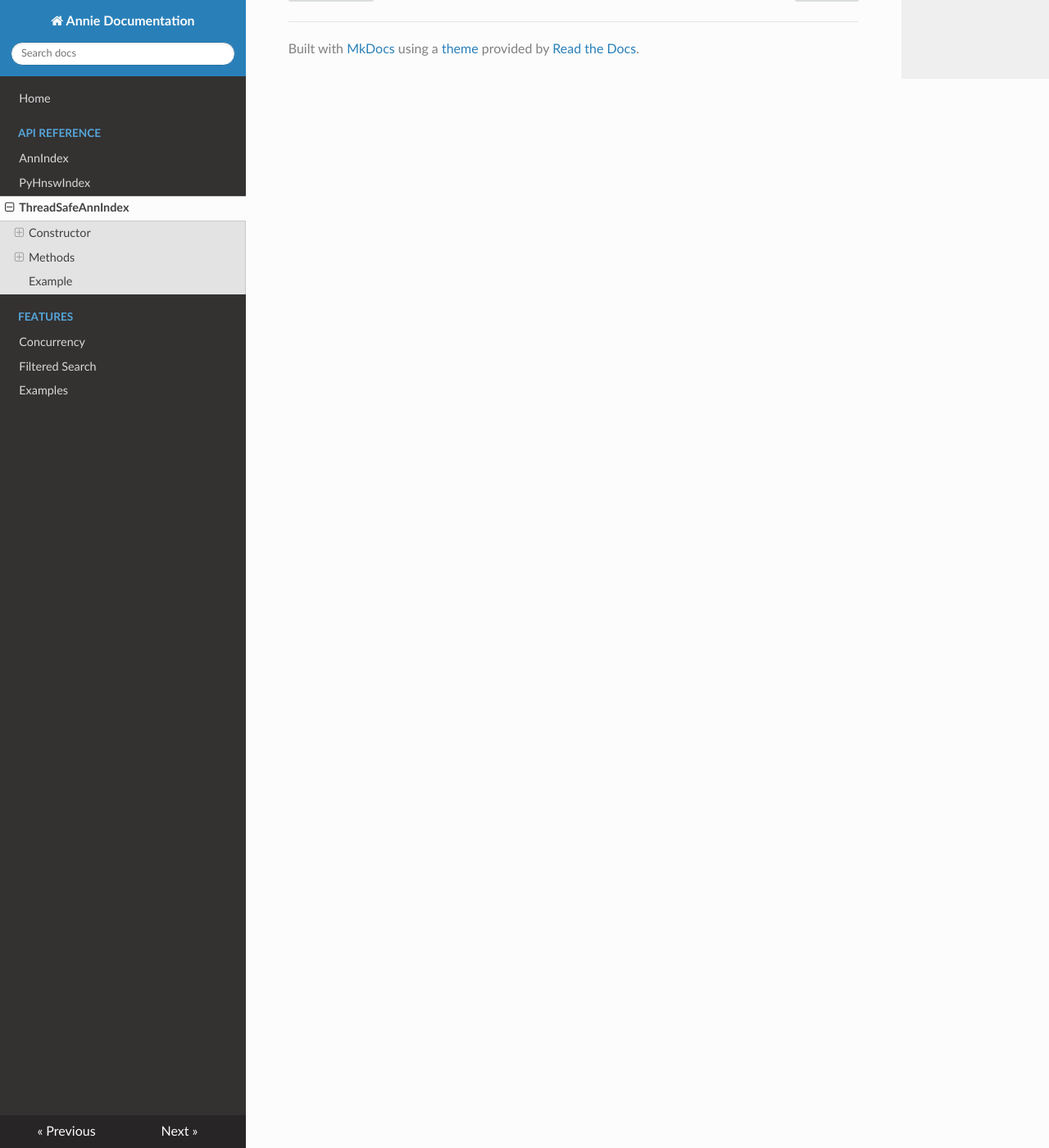
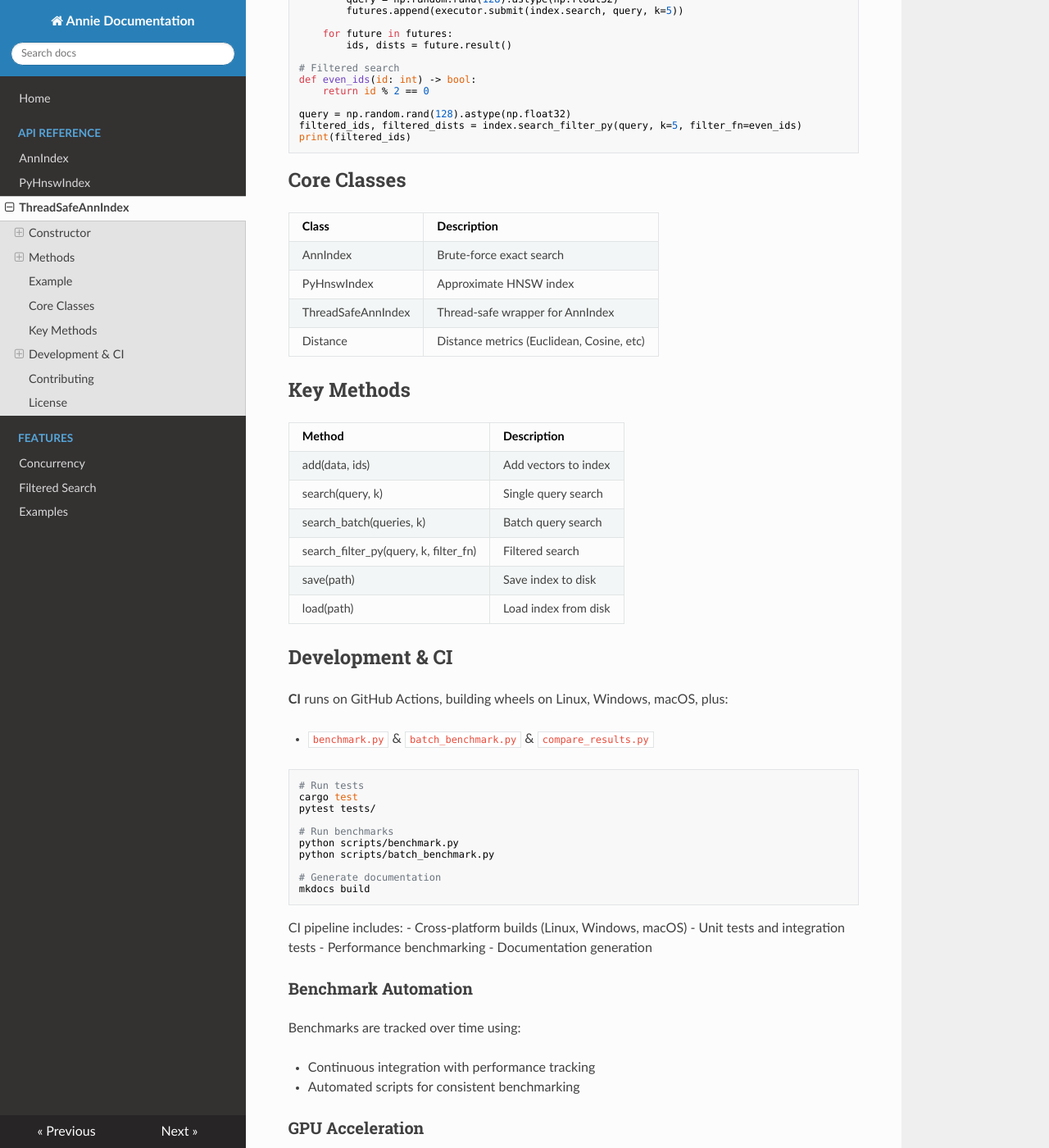
Before and after one commit to arnavk23/Annie, an MkDocs documentation site: the page built from docs/api/threadsafe_index.md, in a window 1280 px wide and 1400 px high, scrolled down 1595 px. Shown: the whole window at 82% size. Built offline with MkDocs 1.6.1, drawn with Linux system fonts in a browser that asks for light colours; nearby versions of some CDN libraries; some of the changed text lies outside the part shown.

Commit message:
Update docs/api/threadsafe_index.md
The README now includes a section on thread-safe indexes, which may involve updates or additions to the API documentation for `ThreadSafeAnnIndex`.

````diff
--- a/docs/api/threadsafe_index.md
+++ b/docs/api/threadsafe_index.md
@@ -23,6 +23,9 @@ Thread-safe single query search.
 
 ### `search_batch(queries: ndarray, k: int) -> Tuple[ndarray, ndarray]`
 Thread-safe batch search.
+
+### `search_filter_py(query: ndarray, k: int, filter_fn: Callable[[int], bool]) -> Tuple[ndarray, ndarray]`
+Thread-safe filtered search using a custom Python callback function.
 
 ### `save(path: str)`
 Thread-safe save.
@@ -55,4 +58,98 @@ with ThreadPoolExecutor() as executor:
 
     for future in futures:
         ids, dists = future.result()
+
+# Filtered search
+def even_ids(id: int) -> bool:
+    return id % 2 == 0
+
+query = np.random.rand(128).astype(np.float32)
+filtered_ids, filtered_dists = index.search_filter_py(query, k=5, filter_fn=even_ids)
+print(filtered_ids)
 ```
+
+## Core Classes
+
+| Class              | Description                                |
+| ------------------ | ------------------------------------------ |
+| AnnIndex	         | Brute-force exact search                   |
+| PyHnswIndex	     | Approximate HNSW index                     |
+| ThreadSafeAnnIndex | Thread-safe wrapper for AnnIndex           |
+| Distance           | Distance metrics (Euclidean, Cosine, etc)  |
+
+## Key Methods
+
+| Method                                | Description                                |
+| ------------------------------------- | ------------------------------------------ |
+| add(data, ids)	                    | Add vectors to index                       |
+| search(query, k)	                    | Single query search                        |
+| search_batch(queries, k)              | Batch query search                         |
+| search_filter_py(query, k, filter_fn) | Filtered search                            |
+| save(path)                            | Save index to disk                         |
+| load(path)                            | Load index from disk                       |
+
+## Development & CI
+
+**CI** runs on GitHub Actions, building wheels on Linux, Windows, macOS, plus:
+
+- `benchmark.py` & `batch_benchmark.py` & `compare_results.py`
+
+```bash
+# Run tests
+cargo test
+pytest tests/
+
+# Run benchmarks
+python scripts/benchmark.py
+python scripts/batch_benchmark.py
+
+# Generate documentation
+mkdocs build
+```
+
+CI pipeline includes:
+  - Cross-platform builds (Linux, Windows, macOS)
+  - Unit tests and integration tests
+  - Performance benchmarking
+  - Documentation generation
+
+### Benchmark Automation
+
+Benchmarks are tracked over time using:
+
+- Continuous integration with performance tracking
+- Automated scripts for consistent benchmarking
+
+### GPU Acceleration
+
+Enable CUDA support for brute-force calculations:
+
+```bash
+# Install with GPU support
+pip install rust-annie[gpu]
+
+# Or build from source with GPU features
+maturin develop --release --features gpu
+```
+
+Supported operations:
+  - Batch L2 distance calculations
+  - High-dimensional similarity search
+
+Requirements:
+  - NVIDIA GPU with CUDA support
+  - CUDA Toolkit installed
+
+## Contributing
+
+Contributions are welcome! Please:
+
+- Fork the repository
+- Create a feature branch
+- Submit a pull request
+
+See [CONTRIBUTING.md](./CONTRIBUTING.md) for details.
+
+## License
+
+This project is licensed under the **MIT License**. See [LICENSE](./LICENSE) for details.
````
